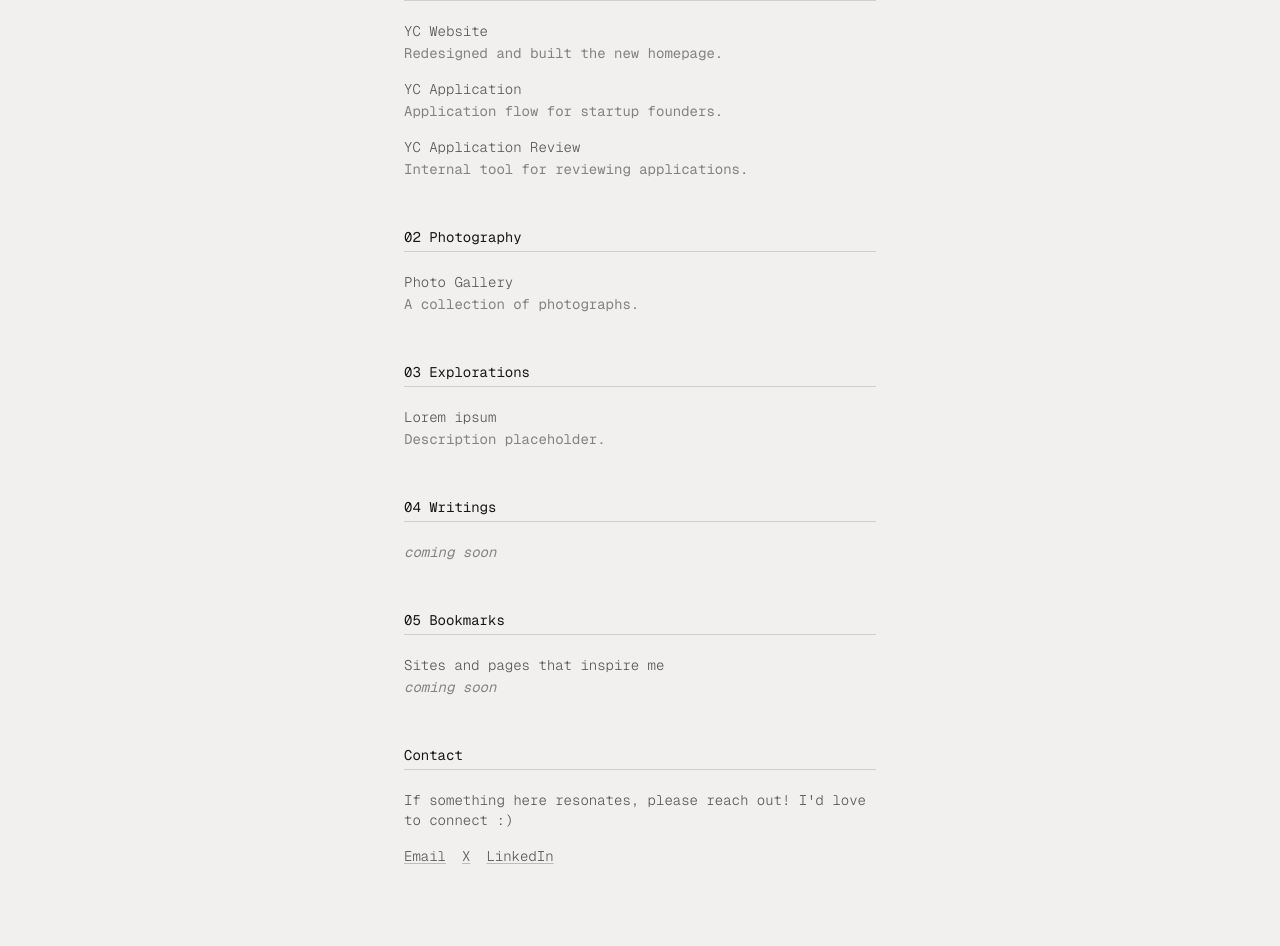
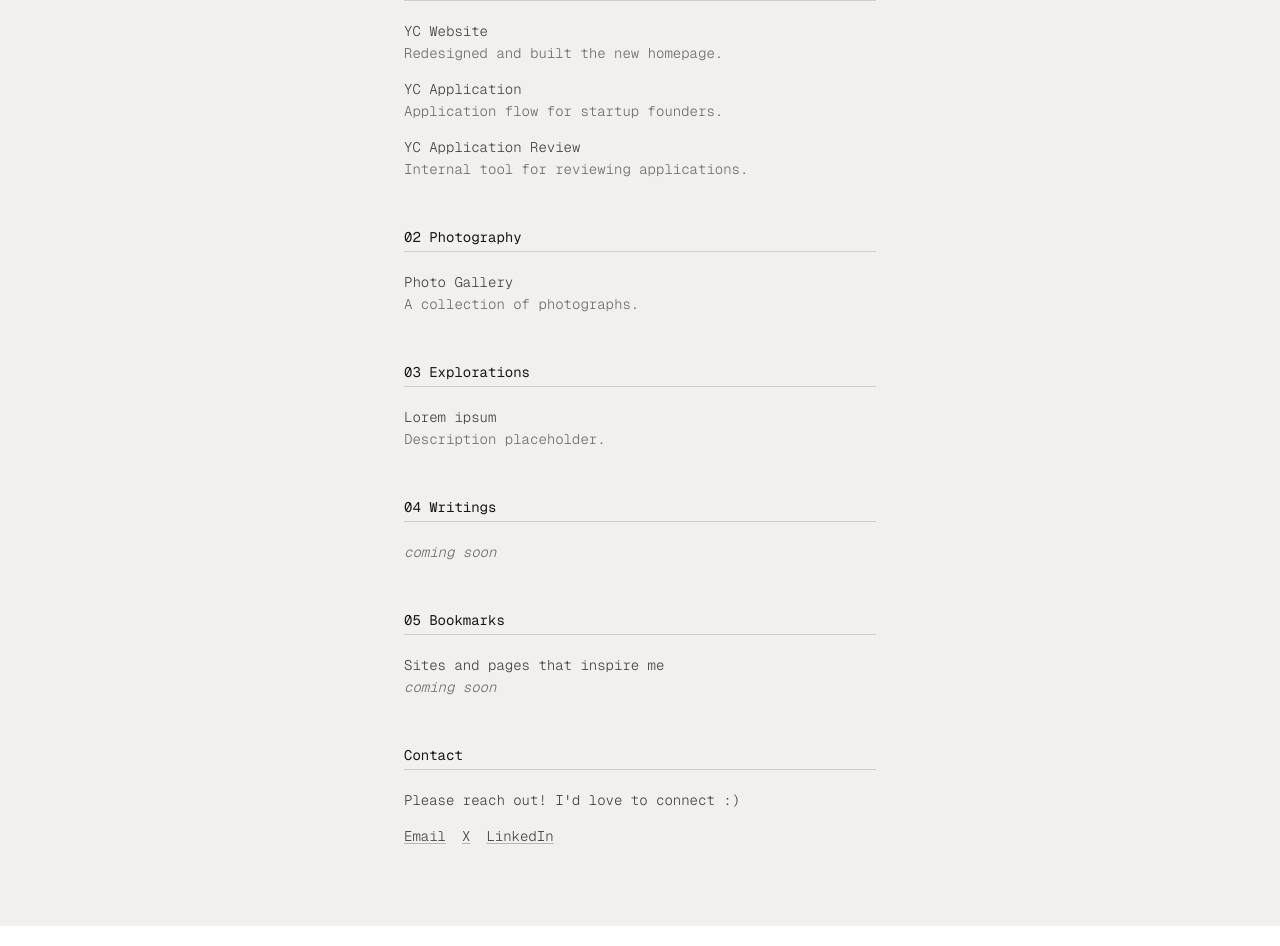
Before and after one commit to evebouf/portfolio, a React (Vite) app: page / in a window 1280 px wide. Shown: the part 320-1266 px from the top of the page. Built offline with nearby package versions, Linux system fonts and the light colour scheme; a web font is replaced by a local one.

Commit message:
style: update text opacity and content on homepage
- Increase opacity for .text-secondary and .text-muted classes
- Adjust font weight for .text-muted class
- Simplify contact message for clarity

```diff
--- a/src/pages/Homepage.scss
+++ b/src/pages/Homepage.scss
@@ -19,12 +19,13 @@ $link-underline-hover: rgba(0, 0, 0, 0.8);
 
 // Text opacity utilities
 .text-secondary {
-  opacity: 0.7;
+  opacity: 0.8;
   font-weight: 300;
 }
 
 .text-muted {
-  opacity: 0.5;
+  opacity: 0.6;
+  font-weight: 300;
 }
 
 .text-italic {
--- a/src/pages/Homepage.tsx
+++ b/src/pages/Homepage.tsx
@@ -112,7 +112,7 @@ const Homepage: React.FC = () => {
       <div className="mt-section">
         <p className="section-header">Contact</p>
         <p className="text-secondary mb-md">
-          If something here resonates, please reach out! I'd love to connect :)
+          Please reach out! I'd love to connect :)
         </p>
         <div className="contact-links text-secondary">
           <span onClick={handleCopyEmail} className="text-link">
```
